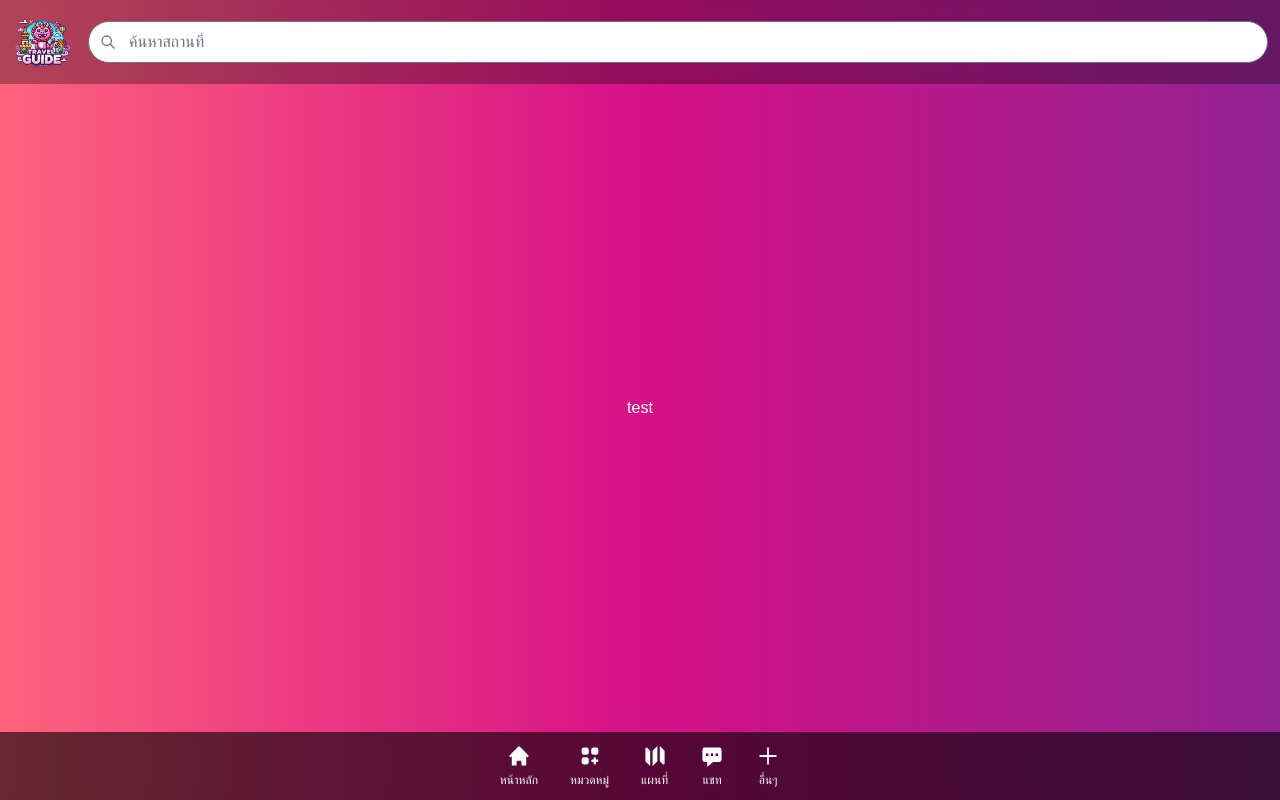
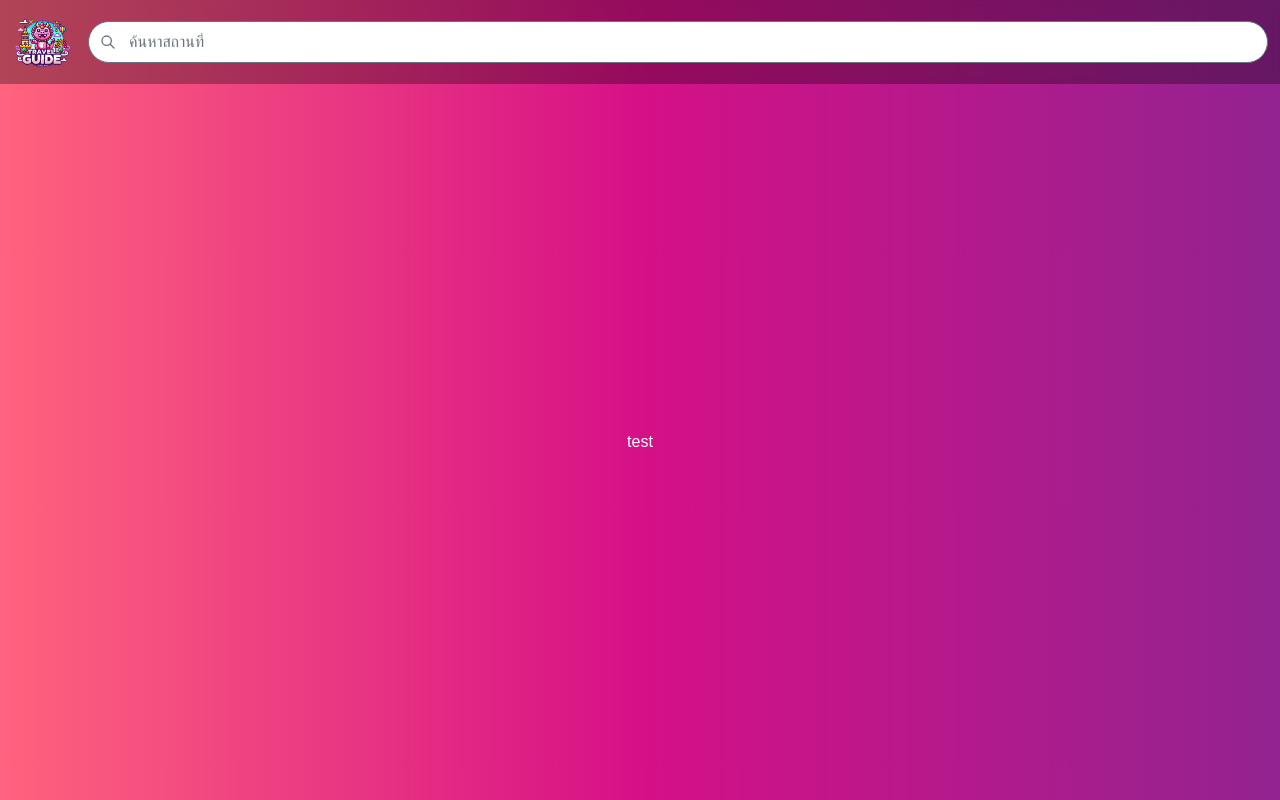
Before and after one commit to NattakarnPreesong/Travel_Guid, a Next.js app: page /Home in a window 1280 px wide. Built offline with nearby package versions, Linux system fonts and the light colour scheme.

Commit message:
md:hidden

```diff
--- a/src/app/Home/page.tsx
+++ b/src/app/Home/page.tsx
@@ -18,7 +18,7 @@ export default function Page() {
       </main>
 
       {/* Footer */}
-      <footer className="flex justify-center backdrop-blur-sm bg-black/60 p-3">
+      <footer className="flex justify-center backdrop-blur-sm bg-black/60 p-3 md:hidden">
         <Foot01 />
       </footer>
     </div>
```
